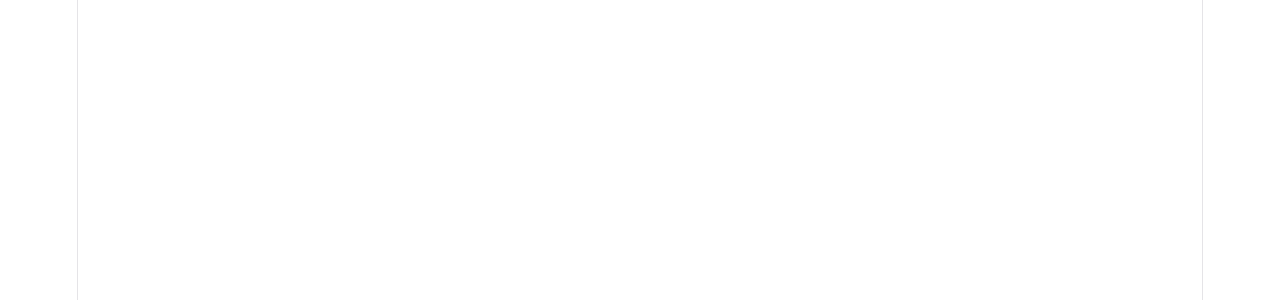
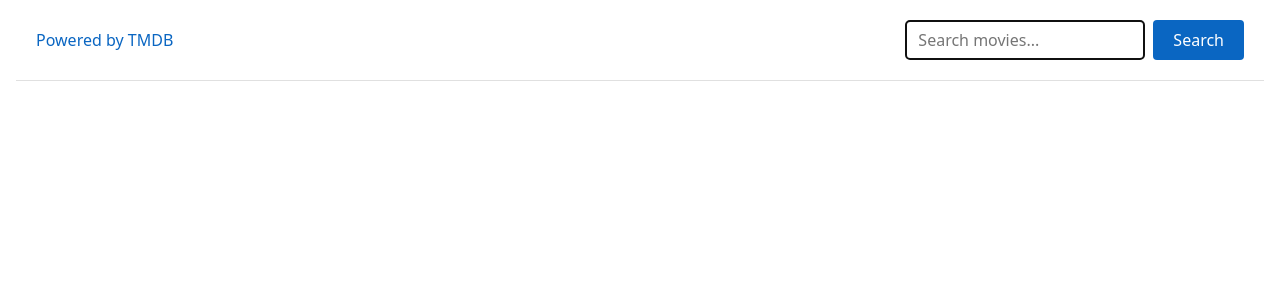
Before and after one commit to Dmytro777-lab/04-react-query, a React (Vite) app: page / in a window 1280 px wide. Shown: the top 300 px of the page. Built offline with nearby package versions, Linux system fonts and the light colour scheme.

Commit message:
Complete React movies homework

```diff
--- a/index.html
+++ b/index.html
@@ -2,9 +2,8 @@
 <html lang="en">
   <head>
     <meta charset="UTF-8" />
-    <link rel="icon" type="image/svg+xml" href="/favicon.svg" />
     <meta name="viewport" content="width=device-width, initial-scale=1.0" />
-    <title>03-react-movies</title>
+    <title>Movie Search</title>
   </head>
   <body>
     <div id="root"></div>
--- a/src/components/App/App.tsx
+++ b/src/components/App/App.tsx
@@ -1,5 +1,43 @@
+import { useState } from 'react';
+import toast from 'react-hot-toast';
+import { fetchMovies } from '../../services/movieService';
+import ErrorMessage from '../ErrorMessage/ErrorMessage';
+import Loader from '../Loader/Loader';
+import MovieGrid from '../MovieGrid/MovieGrid';
+import MovieModal from '../MovieModal/MovieModal';
+import SearchBar from '../SearchBar/SearchBar';
 import css from './App.module.css';
+import type { Movie } from '../../types/movie';
 
 export default function App() {
-  return <main className={css.app}></main>;
+  const [movies, setMovies] = useState<Movie[]>([]);
+  const [loading, setLoading] = useState(false);
+  const [error, setError] = useState(false);
+  const [selectedMovie, setSelectedMovie] = useState<Movie | null>(null);
+  const handleSearch = async (query: string) => {
+    setMovies([]);
+    try {
+      setLoading(true);
+      setError(false);
+      const data = await fetchMovies(query);
+      if (data.length === 0) {
+        toast.error('No movies found for your request.');
+      }
+      setMovies(data);
+    } catch {
+      setError(true);
+    } finally {
+      setLoading(false);
+    }
+  };
+
+  return (
+    <main className={css.app}>
+      <SearchBar onSubmit={handleSearch} />
+      {loading && <Loader />}
+      {error && <ErrorMessage />}
+      {movies.length > 0 && <MovieGrid movies={movies} onSelect={setSelectedMovie} />}
+      {selectedMovie && <MovieModal movie={selectedMovie} onClose={() => setSelectedMovie(null)} />}
+    </main>
+  );
 }
--- a/src/components/MovieGrid/MovieGrid.tsx
+++ b/src/components/MovieGrid/MovieGrid.tsx
@@ -14,7 +14,7 @@
           <div className={css.card} onClick={() => onSelect(movie)}>
             <img
               className={css.image}
-              src={`https://image.tmdb.org/t/p/w500/${movie.poster_path}`}
+              src={`https://image.tmdb.org/t/p/w500${movie.poster_path}`}
               alt={movie.title}
               loading="lazy"
             />
--- a/src/components/MovieModal/MovieModal.tsx
+++ b/src/components/MovieModal/MovieModal.tsx
@@ -37,7 +37,7 @@
           &times;
         </button>
         <img
-          src={`https://image.tmdb.org/t/p/original/${movie.backdrop_path}`}
+          src={`https://image.tmdb.org/t/p/original${movie.backdrop_path}`}
           alt={movie.title}
           className={css.image}
         />
@@ -45,10 +45,11 @@
           <h2>{movie.title}</h2>
           <p>{movie.overview}</p>
           <p>
-            <strong>Release Date:</strong> {movie.release_date}
+            <strong>Release Date: </strong> {movie.release_date}
           </p>
           <p>
-            <strong>Rating:{movie.vote_average}/10</strong>
+            <strong>Rating: </strong>
+            {movie.vote_average}/10
           </p>
         </div>
       </div>
--- a/src/index.css
+++ b/src/index.css
@@ -1,111 +1 @@
-:root {
-  --text: #6b6375;
-  --text-h: #08060d;
-  --bg: #fff;
-  --border: #e5e4e7;
-  --code-bg: #f4f3ec;
-  --accent: #aa3bff;
-  --accent-bg: rgba(170, 59, 255, 0.1);
-  --accent-border: rgba(170, 59, 255, 0.5);
-  --social-bg: rgba(244, 243, 236, 0.5);
-  --shadow:
-    rgba(0, 0, 0, 0.1) 0 10px 15px -3px, rgba(0, 0, 0, 0.05) 0 4px 6px -2px;
-
-  --sans: system-ui, 'Segoe UI', Roboto, sans-serif;
-  --heading: system-ui, 'Segoe UI', Roboto, sans-serif;
-  --mono: ui-monospace, Consolas, monospace;
-
-  font: 18px/145% var(--sans);
-  letter-spacing: 0.18px;
-  color-scheme: light dark;
-  color: var(--text);
-  background: var(--bg);
-  font-synthesis: none;
-  text-rendering: optimizeLegibility;
-  -webkit-font-smoothing: antialiased;
-  -moz-osx-font-smoothing: grayscale;
-
-  @media (max-width: 1024px) {
-    font-size: 16px;
-  }
-}
-
-@media (prefers-color-scheme: dark) {
-  :root {
-    --text: #9ca3af;
-    --text-h: #f3f4f6;
-    --bg: #16171d;
-    --border: #2e303a;
-    --code-bg: #1f2028;
-    --accent: #c084fc;
-    --accent-bg: rgba(192, 132, 252, 0.15);
-    --accent-border: rgba(192, 132, 252, 0.5);
-    --social-bg: rgba(47, 48, 58, 0.5);
-    --shadow:
-      rgba(0, 0, 0, 0.4) 0 10px 15px -3px, rgba(0, 0, 0, 0.25) 0 4px 6px -2px;
-  }
-
-  #social .button-icon {
-    filter: invert(1) brightness(2);
-  }
-}
-
-#root {
-  width: 1126px;
-  max-width: 100%;
-  margin: 0 auto;
-  text-align: center;
-  border-inline: 1px solid var(--border);
-  min-height: 100svh;
-  display: flex;
-  flex-direction: column;
-  box-sizing: border-box;
-}
-
-body {
-  margin: 0;
-}
-
-h1,
-h2 {
-  font-family: var(--heading);
-  font-weight: 500;
-  color: var(--text-h);
-}
-
-h1 {
-  font-size: 56px;
-  letter-spacing: -1.68px;
-  margin: 32px 0;
-  @media (max-width: 1024px) {
-    font-size: 36px;
-    margin: 20px 0;
-  }
-}
-h2 {
-  font-size: 24px;
-  line-height: 118%;
-  letter-spacing: -0.24px;
-  margin: 0 0 8px;
-  @media (max-width: 1024px) {
-    font-size: 20px;
-  }
-}
-p {
-  margin: 0;
-}
-
-code,
-.counter {
-  font-family: var(--mono);
-  display: inline-flex;
-  border-radius: 4px;
-  color: var(--text-h);
-}
-
-code {
-  font-size: 15px;
-  line-height: 135%;
-  padding: 4px 8px;
-  background: var(--code-bg);
-}
+@import 'modern-normalize/modern-normalize.css';
--- a/src/main.tsx
+++ b/src/main.tsx
@@ -1,10 +1,12 @@
 import { StrictMode } from 'react';
 import { createRoot } from 'react-dom/client';
+import { Toaster } from 'react-hot-toast';
 import App from './components/App/App.tsx';
 import './index.css';
 
 createRoot(document.getElementById('root')!).render(
   <StrictMode>
     <App />
+    <Toaster />
   </StrictMode>,
 );
--- a/vite.config.ts
+++ b/vite.config.ts
@@ -1,11 +1,11 @@
-import { defineConfig } from 'vite'
-import react, { reactCompilerPreset } from '@vitejs/plugin-react'
-import babel from '@rolldown/plugin-babel'
+import babel from '@rolldown/plugin-babel';
+import react, { reactCompilerPreset } from '@vitejs/plugin-react';
+import { defineConfig } from 'vite';
 
 // https://vite.dev/config/
 export default defineConfig({
-  plugins: [
-    react(),
-    babel({ presets: [reactCompilerPreset()] })
-  ],
-})
+  plugins: [react(), babel({ presets: [reactCompilerPreset()] })],
+  build: {
+    sourcemap: true,
+  },
+});
```
Also changed, not shown: 1 other file (tests, documents, lock files or other folders).
